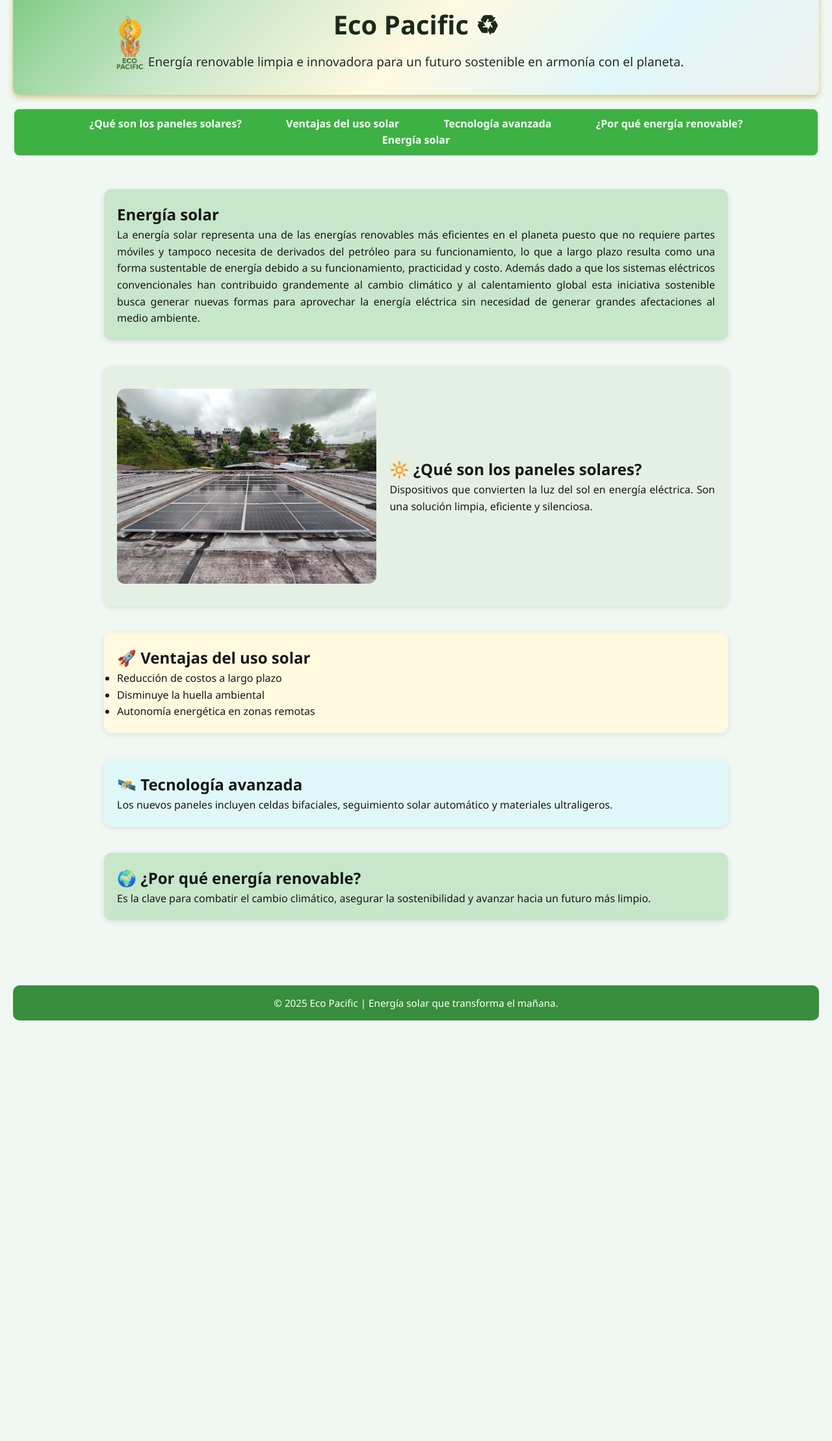
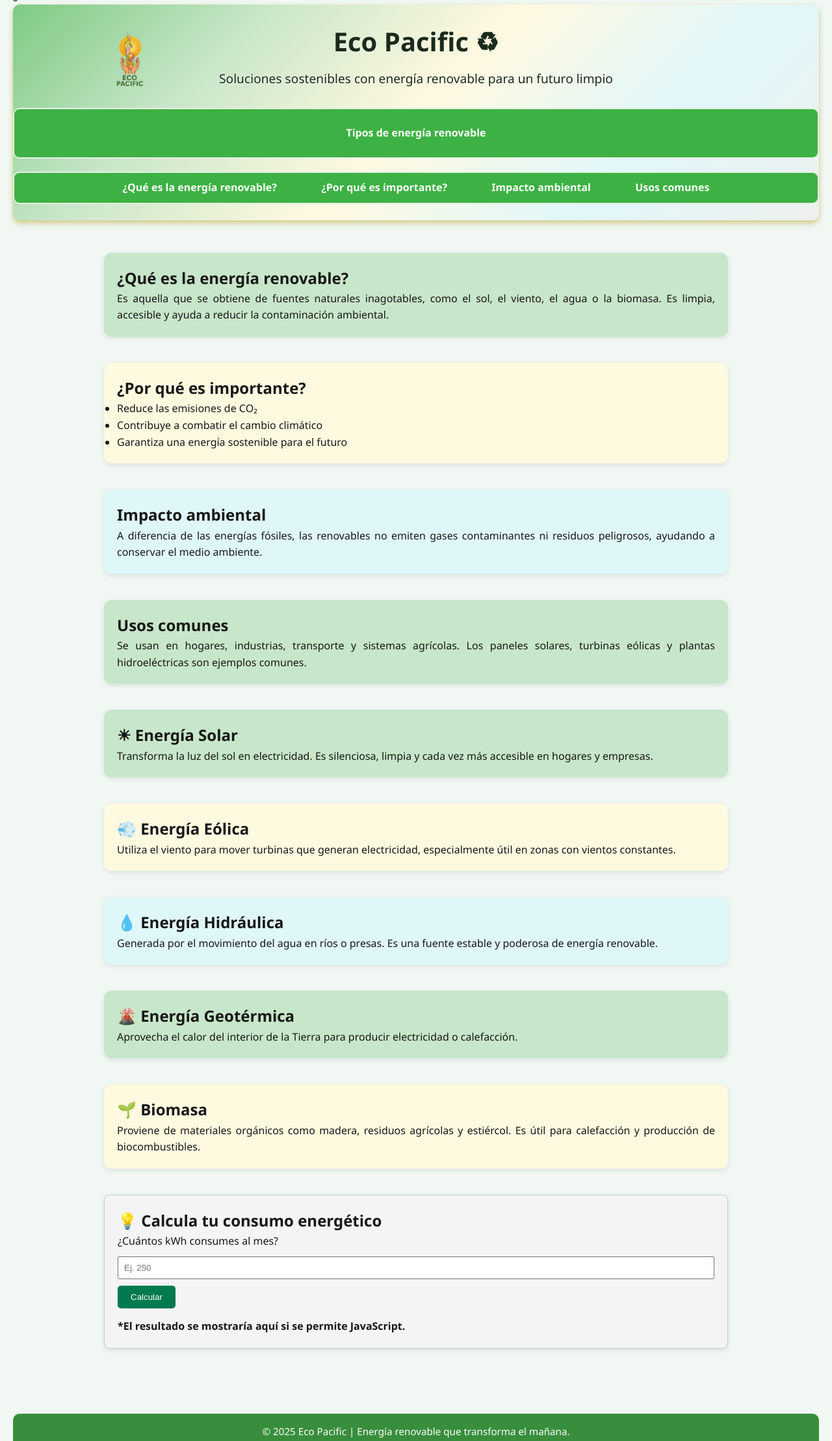
Before and after one commit to luisalexandermm/ecopacific, a plain HTML site: page index.html in a window 1280 px wide. Shown: the part 19-2236 px from the top of the page at 65% size. Before the commit the page ends 1589 px from the top, so only its background shows below. Drawn offline with Linux system fonts and the light colour scheme.

Commit message:
cambios echos

```diff
--- a/index.html
+++ b/index.html
@@ -1,66 +1,119 @@
-<!DOCTYPE html>
+¿<!DOCTYPE html>
 <html lang="es">
 <head>
   <meta charset="UTF-8" />
   <meta name="viewport" content="width=device-width, initial-scale=1.0"/>
-  <title>Futuro Solar</title>
-  <link rel="icon" type="image/png" href="img/logoeco.pg-removebg-preview.png" />
+  <title>Eco Pacific</title>
+  <link rel="icon" type="image/png" href="img/logo.png" />
   <link rel="stylesheet" href="style.css" />
 </head>
 <body>
+
+  <!-- Encabezado con logo y descripción -->
   <header>
     <div class="header-content">
-      <img src="img/logoeco.pg-removebg-preview.png" alt="Logo Eco Pacific" class="logo">
+      <img src="img/logoeco.pg-removebg-preview.png" alt="Logo Eco Pacific" class="logo" />
       <div class="header-text">
         <h1>Eco Pacific ♻</h1>
-        <h3>Energía renovable limpia e innovadora para un futuro sostenible en armonía con el planeta.</h3>
+        <h3>Soluciones sostenibles con energía renovable para un futuro limpio</h3>
       </div>
     </div>
+
+    <!-- Primer navbar: Tipos de energía renovable -->
+    <nav class="navbar">
+      <ul>
+        <li>
+          <details>
+            <summary>Tipos de energía renovable</summary>
+            <ul>
+              <li><a href="#solar">Energía Solar</a></li>
+              <li><a href="#eolica">Energía Eólica</a></li>
+              <li><a href="#hidraulica">Energía Hidráulica</a></li>
+              <li><a href="#geotermica">Energía Geotérmica</a></li>
+              <li><a href="#biomasa">Biomasa</a></li>
+            </ul>
+          </details>
+        </li>
+      </ul>
+    </nav>
+
+    <!-- Segundo navbar: Conceptos básicos -->
+    <nav class="navbar">
+      <ul>
+        <li><a href="#intro">¿Qué es la energía renovable?</a></li>
+        <li><a href="#importancia">¿Por qué es importante?</a></li>
+        <li><a href="#impacto">Impacto ambiental</a></li>
+        <li><a href="#usos">Usos comunes</a></li>
+      </ul>
+    </nav>
   </header>
-  <nav class="navbar">
-    <ul>
-      <li><a href="#que-son-los-paneles-solares">¿Qué son los paneles solares?</a></li>
-      <li><a href="#ventajas-del-uso-solar">Ventajas del uso solar</a></li>
-      <li><a href="#tecnologia-avanzada">Tecnología avanzada</a></li>
-      <li><a href="#por-que-energia-renovable">¿Por qué energía renovable?</a></li>
-      <li><a href="#energia-solar"> Energía solar</a></li>
-    </ul>
-  </nav>
 
   <main>
-    <section class="queson"><h2>Energía solar</h2>
-      <p>La energía solar representa una de las energías renovables más eficientes en el planeta puesto que no requiere partes móviles y tampoco necesita de derivados del petróleo para su funcionamiento, lo que a largo plazo resulta como una forma sustentable de energía debido a su funcionamiento, practicidad y costo.
-         Además dado a que los sistemas eléctricos convencionales han contribuido grandemente al cambio climático y al calentamiento global esta iniciativa sostenible busca generar nuevas formas para aprovechar la energía eléctrica sin necesidad de generar grandes afectaciones al medio ambiente.</p>
-    </section>
-    <section class="intro" id="que-son-los-paneles-solares">
-      <img src="img/panel solar .png" alt="Paneles solares" class="hero-img">
-      <div>
-        <h2>🔆 ¿Qué son los paneles solares?</h2>
-        <p>Dispositivos que convierten la luz del sol en energía eléctrica. Son una solución limpia, eficiente y silenciosa.</p>
-      </div>
+    <!-- Secciones básicas -->
+    <section id="intro" class="queson">
+      <h2>¿Qué es la energía renovable?</h2>
+      <p>Es aquella que se obtiene de fuentes naturales inagotables, como el sol, el viento, el agua o la biomasa. Es limpia, accesible y ayuda a reducir la contaminación ambiental.</p>
     </section>
 
-    <section class="features" id="ventajas-del-uso-solar">
-      <h2>🚀 Ventajas del uso solar</h2>
+    <section id="importancia" class="features">
+      <h2>¿Por qué es importante?</h2>
       <ul>
-        <li>Reducción de costos a largo plazo</li>
-        <li>Disminuye la huella ambiental</li>
-        <li>Autonomía energética en zonas remotas</li>
+        <li>Reduce las emisiones de CO₂</li>
+        <li>Contribuye a combatir el cambio climático</li>
+        <li>Garantiza una energía sostenible para el futuro</li>
       </ul>
     </section>
 
-    <section class="tech" id="tecnologia-avanzada">
-      <h2>🛰️ Tecnología avanzada</h2>
-      <p>Los nuevos paneles incluyen celdas bifaciales, seguimiento solar automático y materiales ultraligeros.</p>
+    <section id="impacto" class="tech">
+      <h2>Impacto ambiental</h2>
+      <p>A diferencia de las energías fósiles, las renovables no emiten gases contaminantes ni residuos peligrosos, ayudando a conservar el medio ambiente.</p>
     </section>
 
-    <section class="why" id="por-que-energia-renovable">
-      <h2>🌍 ¿Por qué energía renovable?</h2>
-      <p>Es la clave para combatir el cambio climático, asegurar la sostenibilidad y avanzar hacia un futuro más limpio.</p>
+    <section id="usos" class="why">
+      <h2>Usos comunes</h2>
+      <p>Se usan en hogares, industrias, transporte y sistemas agrícolas. Los paneles solares, turbinas eólicas y plantas hidroeléctricas son ejemplos comunes.</p>
+    </section>
+
+    <!-- Secciones de tipos de energía -->
+    <section id="solar" class="queson">
+      <h2>☀ Energía Solar</h2>
+      <p>Transforma la luz del sol en electricidad. Es silenciosa, limpia y cada vez más accesible en hogares y empresas.</p>
+    </section>
+
+    <section id="eolica" class="features">
+      <h2>💨 Energía Eólica</h2>
+      <p>Utiliza el viento para mover turbinas que generan electricidad, especialmente útil en zonas con vientos constantes.</p>
+    </section>
+
+    <section id="hidraulica" class="tech">
+      <h2>💧 Energía Hidráulica</h2>
+      <p>Generada por el movimiento del agua en ríos o presas. Es una fuente estable y poderosa de energía renovable.</p>
+    </section>
+
+    <section id="geotermica" class="why">
+      <h2>🌋 Energía Geotérmica</h2>
+      <p>Aprovecha el calor del interior de la Tierra para producir electricidad o calefacción.</p>
+    </section>
+
+    <section id="biomasa" class="features">
+      <h2>🌱 Biomasa</h2>
+      <p>Proviene de materiales orgánicos como madera, residuos agrícolas y estiércol. Es útil para calefacción y producción de biocombustibles.</p>
+    </section>
+
+    <!-- Encuesta -->
+    <section class="encuesta">
+      <h2>💡 Calcula tu consumo energético</h2>
+      <form>
+        <label for="kwh">¿Cuántos kWh consumes al mes?</label>
+        <input type="number" id="kwh" name="kwh" placeholder="Ej. 250" required>
+        <button type="submit">Calcular</button>
+      </form>
+      <div id="resultado">*El resultado se mostraría aquí si se permite JavaScript.</div>
     </section>
   </main>
+
   <footer>
-    <p>&copy; 2025 Eco Pacific | Energía solar que transforma el mañana.</p>
+    <p>&copy; 2025 Eco Pacific | Energía renovable que transforma el mañana.</p>
   </footer>
 </body>
 </html>
--- a/style.css
+++ b/style.css
@@ -12,22 +12,22 @@ body {
   padding: 0 20px;
 }
 
-/* ENCABEZADO */
+/* ========== ENCABEZADO ========== */
 header {
   padding: 25px 0;
   box-shadow: 0 4px 8px rgba(190, 171, 66, 0.644);
   border-radius: 10px;
   background: linear-gradient(135deg, #3db143a4 0%, #c8e6c9 25%, #fff9e0 50%, #e0f7fa 75%, #eef0ee 100%);
+}
 
-}
 .header-content {
   display: flex;
   align-items: center;
   justify-content: center;
+  flex-wrap: wrap;
   position: relative;
   max-width: 1000px;
   margin: 0 auto;
-  flex-wrap: wrap;
 }
 
 .logo {
@@ -41,9 +41,8 @@ header {
   width: 100%;
 }
 
-/* LETRAS OSCURAS CON SOMBRA PARA CONTRASTE */
 header h1, header h3 {
-  color: #1b2b1b; /* Verde oscuro grisáceo */
+  color: #1b2b1b;
   text-shadow: 1px 1px 2px rgba(255, 255, 255, 0.7);
   margin-bottom: 10px;
   animation: fadeInDown 1.5s ease-in-out;
@@ -60,11 +59,11 @@ header h3 {
 }
 
 h1:hover, h3:hover {
-  color: #000000;
+  color: #000;
   font-weight: bold;
 }
 
-/* RESPONSIVE HEADER */
+/* ========== HEADER RESPONSIVE ========== */
 @media (max-width: 768px) {
   .header-content {
     flex-direction: column;
@@ -77,14 +76,30 @@ h1:hover, h3:hover {
     display: block;
     width: 100px;
   }
-
-  .header-text {
-    width: 100%;
-    text-align: center;
-  }
+}
+/* ========== ANIMACIÓN PARA <summary> ========== */
+.navbar summary {
+  list-style: none;
+  text-decoration: none;
+  color: white;
+  font-weight: bold;
+  padding: 12px 15px;
+  border-radius: 10px;
+  border: 2px solid transparent;
+  background-color: transparent;
+  cursor: pointer;
+  transition: background-color 0.3s ease, color 0.3s ease;
+  display: inline-block;
 }
 
-/* NAVBAR */
+.navbar summary:hover {
+  background-color: #81c784;
+  color: #f0f0f0;
+  border-color: #ffffff;
+}
+
+
+/* ========== NAVBAR ========== */
 .navbar {
   margin-top: 20px;
   background-color: #3db143;
@@ -119,18 +134,40 @@ h1:hover, h3:hover {
   border-color: #ffffff;
 }
 
-/* CONTENIDO PRINCIPAL */
+/* ========== CONTENIDO PRINCIPAL ========== */
 main {
   max-width: 1000px;
   margin: 30px auto;
   padding: 20px;
 }
 
+section {
+  text-align: justify;
+  margin-bottom: 40px;
+  padding: 20px;
+  border-radius: 12px;
+  box-shadow: 0 2px 8px rgba(0,0,0,0.1);
+  animation: fadeIn 1s ease-in-out;
+}
+
+.queson,
+.why {
+  background-color: #c8e6c9;
+}
+
+.features {
+  background-color: #fff9e0;
+}
+
+.tech {
+  background-color: #e0f7fa;
+}
+
 .intro {
+  background-color: #e5f0e5;
   display: flex;
   flex-direction: column;
   gap: 20px;
-  margin-bottom: 40px;
 }
 
 @media (min-width: 768px) {
@@ -149,36 +186,66 @@ main {
   }
 }
 
-.features, .tech, .why, .intro, .queson {
-  text-align: justify;
-  margin-bottom: 40px;
-  padding: 20px;
-  border-radius: 12px;
-  box-shadow: 0 2px 8px rgba(0,0,0,0.1);
-  animation: fadeIn 1s ease-in-out;
+/* ========== SECCIÓN DE ENERGÍAS RENOVABLES ========== */
+.energias-renovables {
+  background-color: #e6f7ee;
 }
 
-.features {
-  background: #fff9e0;
+.energias-renovables ul {
+  list-style: none;
+  padding: 0;
 }
 
-.tech {
-  background: #e0f7fa;
+.energias-renovables li {
+  margin: 10px 0;
 }
 
-.why {
-  background: #c8e6c9;
+.energias-renovables a {
+  text-decoration: none;
+  color: #008b5d;
+  font-weight: bold;
 }
 
-.intro {
-  background-color: #e5f0e5;
+/* ========== ENCUESTA ========== */
+.encuesta {
+  background-color: #f4f4f4;
+  border: 1px solid #ccc;
+  padding: 20px;
+  border-radius: 8px;
 }
 
-.queson {
-  background-color: #c8e6c9;
+.encuesta label,
+.encuesta input {
+  display: block;
+  margin-bottom: 10px;
 }
 
-/* IMÁGENES */
+.encuesta input[type="number"] {
+  width: 100%;
+  padding: 8px;
+  box-sizing: border-box;
+}
+
+.encuesta button {
+  background-color: #007a4e;
+  color: white;
+  padding: 10px 20px;
+  border: none;
+  border-radius: 5px;
+  cursor: pointer;
+  transition: background-color 0.3s ease;
+}
+
+.encuesta button:hover {
+  background-color: #005d39;
+}
+
+.encuesta #resultado {
+  margin-top: 15px;
+  font-weight: bold;
+}
+
+/* ========== IMÁGENES ========== */
 .hero-img, .section-img, .par-img {
   width: 100%;
   max-height: 300px;
@@ -187,7 +254,7 @@ main {
   margin: 15px 0;
 }
 
-/* PIE DE PÁGINA */
+/* ========== FOOTER ========== */
 footer {
   text-align: center;
   padding: 15px 0;
@@ -199,7 +266,7 @@ footer {
   animation: fadeIn 1s ease-in-out;
 }
 
-/* ANIMACIONES */
+/* ========== ANIMACIONES ========== */
 @keyframes fadeIn {
   from { opacity: 0; transform: translateY(30px); }
   to   { opacity: 1; transform: translateY(0); }
```
